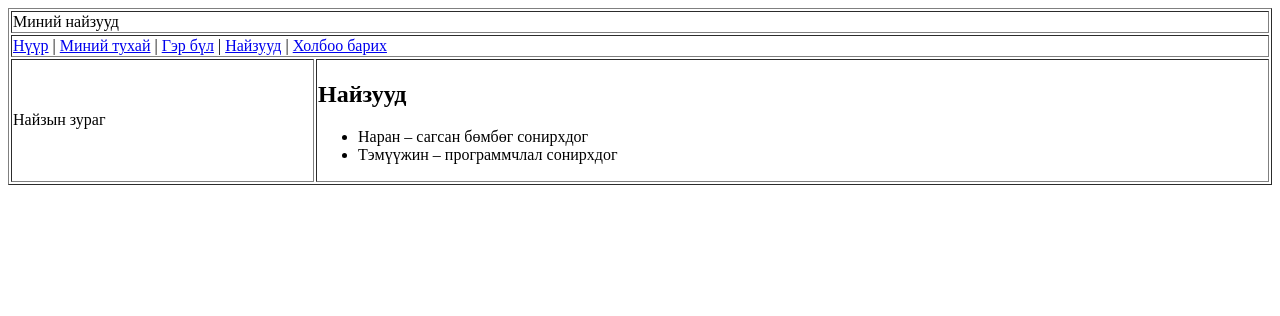
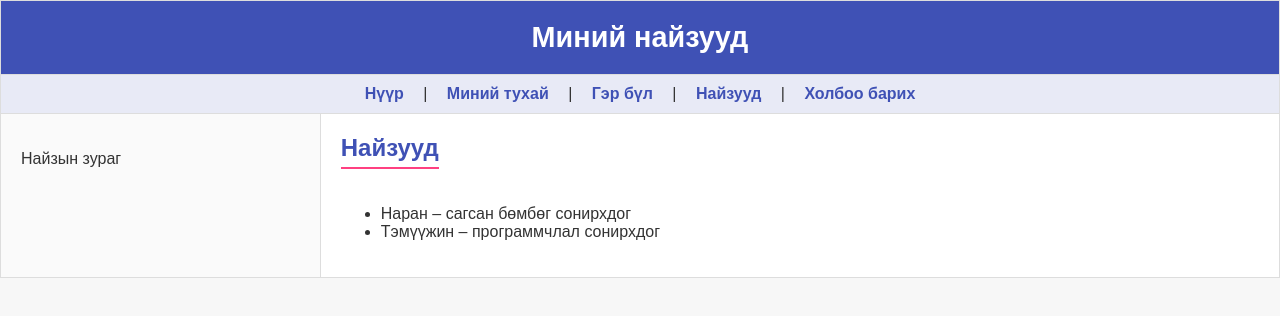
Before and after one commit to Batjin15/Batjin15.github.io, a plain HTML site: page friends.html in a window 1280 px wide. Drawn offline with Linux system fonts and the light colour scheme.

Commit message:
Update friends.html

```diff
--- a/friends.html
+++ b/friends.html
@@ -1,6 +1,6 @@
 <!DOCTYPE html>
 <html lang="mn">
-<head><meta charset="UTF-8"><title>Миний найзууд</title></head>
+<head><meta charset="UTF-8"><title>Миний найзууд</title></head><link rel="stylesheet" href="style.css">
 <body>
   <table border="1" width="100%">
     <tr><td colspan="2" class="header">Миний найзууд</td></tr>
```
